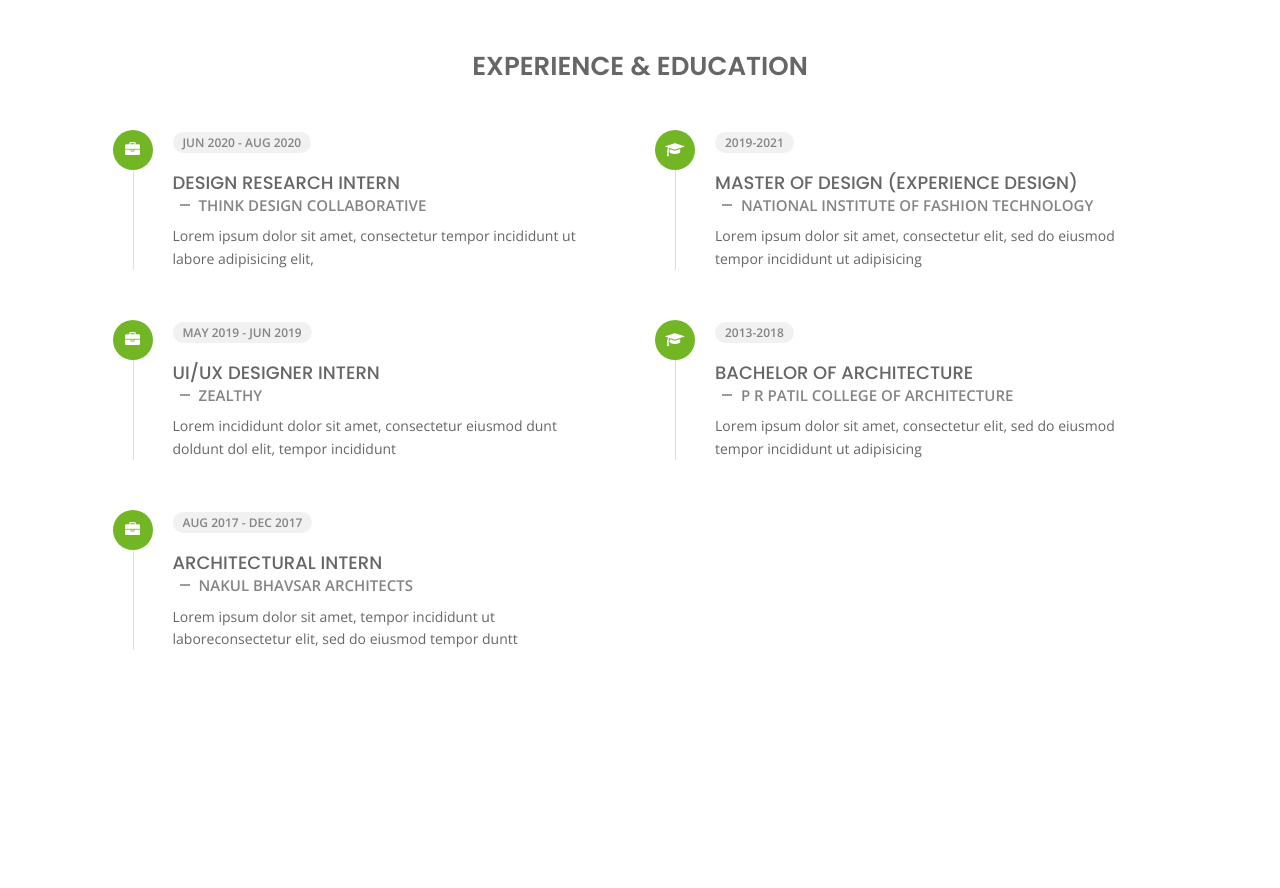
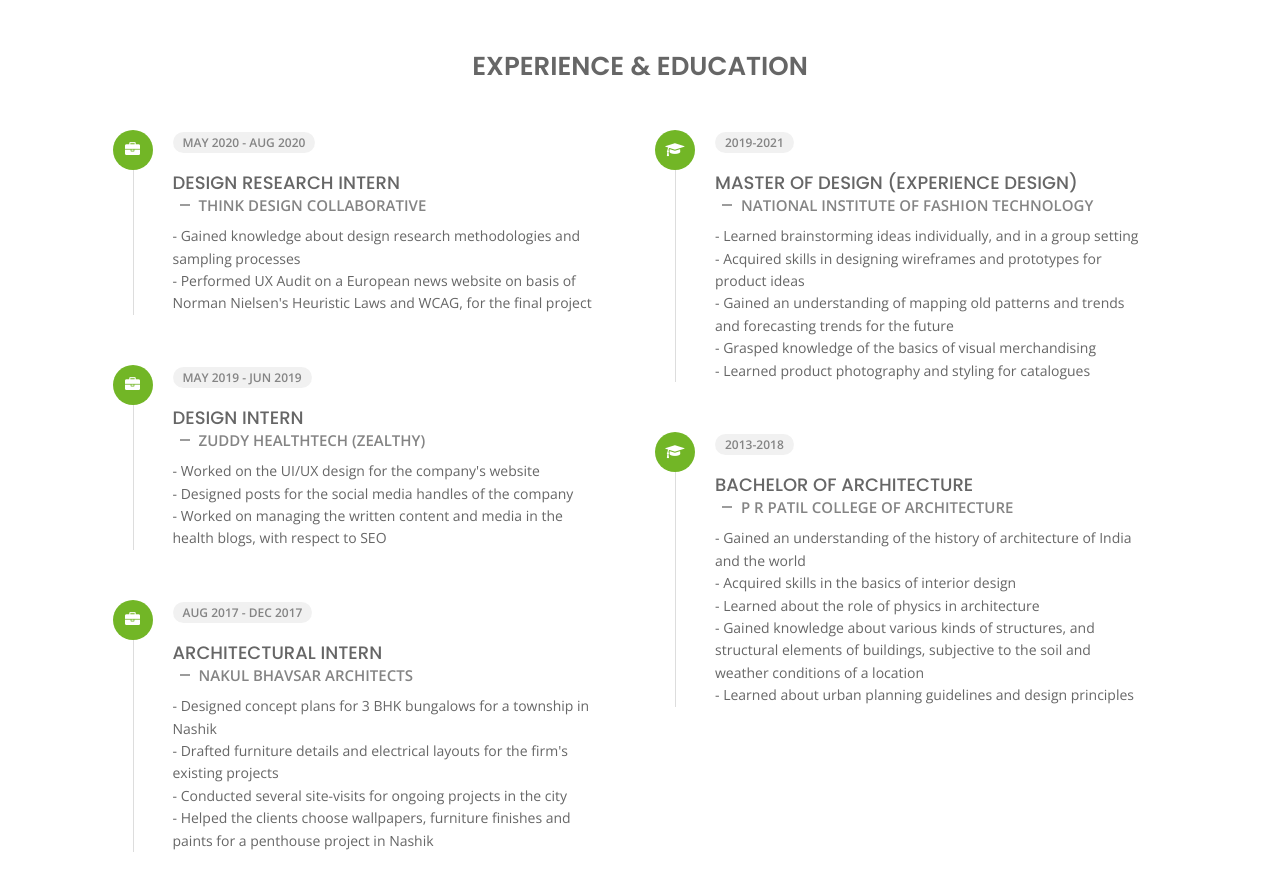
Before and after one commit to mai3p/mai3p.github.io, a plain HTML site: page about.html in a window 1280 px wide. Shown: the part 1220-2108 px from the top of the page. Before the commit the page ends 1940 px from the top, so only its background shows below. Drawn offline with nearby package versions, Linux system fonts and the light colour scheme.

Commit message:
Update about.html
Added Experience and Education description

```diff
--- a/about.html
+++ b/about.html
@@ -257,17 +257,23 @@
                             <div class="icon">
                                 <i class="fa fa-briefcase"></i>
                             </div>
-                            <span class="time open-sans-font text-uppercase">Jun 2020 - Aug 2020</span>
+                            <span class="time open-sans-font text-uppercase">May 2020 - Aug 2020</span>
                             <h5 class="poppins-font text-uppercase">Design Research Intern <br> <span class="place open-sans-font">Think Design Collaborative</span></h5>
-                            <p class="open-sans-font">Lorem ipsum dolor sit amet, consectetur tempor incididunt ut labore adipisicing elit, </p>
+                            <p class="open-sans-font"> - Gained knowledge about design research methodologies and sampling
+processes
+ <p class="open-sans-font"> - Performed UX Audit on a European news website on basis of Norman Nielsen's
+Heuristic Laws and WCAG, for the final project</p></p>
                         </li>
                         <li>
                             <div class="icon">
                                 <i class="fa fa-briefcase"></i>
                             </div>
                             <span class="time open-sans-font text-uppercase">May 2019 - Jun 2019</span>
-                            <h5 class="poppins-font text-uppercase">UI/UX Designer Intern <br> <span class="place open-sans-font">Zealthy</span></h5>
-                            <p class="open-sans-font">Lorem incididunt dolor sit amet, consectetur eiusmod dunt doldunt dol elit, tempor incididunt</p>
+                            <h5 class="poppins-font text-uppercase">Design Intern <br> <span class="place open-sans-font">Zuddy HealthTech (Zealthy) </span></h5>
+                            <p class="open-sans-font">- Worked on the UI/UX design for the company's website
+<p class="open-sans-font"> - Designed posts for the social media handles of the company</p>
+<p class="open-sans-font"> - Worked on managing the written content and media in the health blogs, with
+respect to SEO</p></p>
                         </li>
                         <li>
                             <div class="icon">
@@ -275,7 +281,11 @@
                             </div>
                             <span class="time open-sans-font text-uppercase">Aug 2017 - Dec 2017</span>
                             <h5 class="poppins-font text-uppercase">Architectural Intern <br> <span class="place open-sans-font">Nakul Bhavsar Architects</span></h5>
-                            <p class="open-sans-font">Lorem ipsum dolor sit amet, tempor incididunt ut laboreconsectetur elit, sed do eiusmod tempor duntt</p>
+                            <p class="open-sans-font"> - Designed concept plans for 3 BHK bungalows for a township in Nashik</p>
+<p class="open-sans-font">- Drafted furniture details and electrical layouts for the firm's existing projects</p>
+<p class="open-sans-font">- Conducted several site-visits for ongoing projects in the city</p>
+<p class="open-sans-font">- Helped the clients choose wallpapers, furniture finishes and paints for a
+penthouse project in Nashik</p></p>
                         </li>
                     </ul>
                 </div>
@@ -289,7 +299,12 @@
                             </div>
                             <span class="time open-sans-font text-uppercase">2019-2021</span>
                             <h5 class="poppins-font text-uppercase">Master of Design (Experience Design) <br> <span class="place open-sans-font">National Institute of Fashion Technology</span></h5>
-                            <p class="open-sans-font">Lorem ipsum dolor sit amet, consectetur elit, sed do eiusmod tempor incididunt ut adipisicing</p>
+                            <p class="open-sans-font">- Learned brainstorming ideas individually, and in a group setting</p>
+<p class="open-sans-font">- Acquired skills in designing wireframes and prototypes for product ideas</p>
+<p class="open-sans-font">- Gained an understanding of mapping old patterns and trends and forecasting
+trends for the future</p>
+<p class="open-sans-font">- Grasped knowledge of the basics of visual merchandising</p>
+<p class="open-sans-font">- Learned product photography and styling for catalogues</p></p>
                         </li>
                         <li>
                             <div class="icon">
@@ -297,7 +312,12 @@
                             </div>
                             <span class="time open-sans-font text-uppercase">2013-2018</span>
                             <h5 class="poppins-font text-uppercase">Bachelor of Architecture <br> <span class="place open-sans-font">P R Patil College of Architecture</span></h5>
-                            <p class="open-sans-font">Lorem ipsum dolor sit amet, consectetur elit, sed do eiusmod tempor incididunt ut adipisicing</p>
+                            <p class="open-sans-font">- Gained an understanding of the history of architecture of India and the world</p>
+<p class="open-sans-font">- Acquired skills in the basics of interior design</p>
+<p class="open-sans-font">- Learned about the role of physics in architecture</p>
+<p class="open-sans-font">- Gained knowledge about various kinds of structures, and structural elements
+of buildings, subjective to the soil and weather conditions of a location</p>
+<p class="open-sans-font">- Learned about urban planning guidelines and design principles</p></p>
                         </li>
                     </ul>
                 </div>
```
